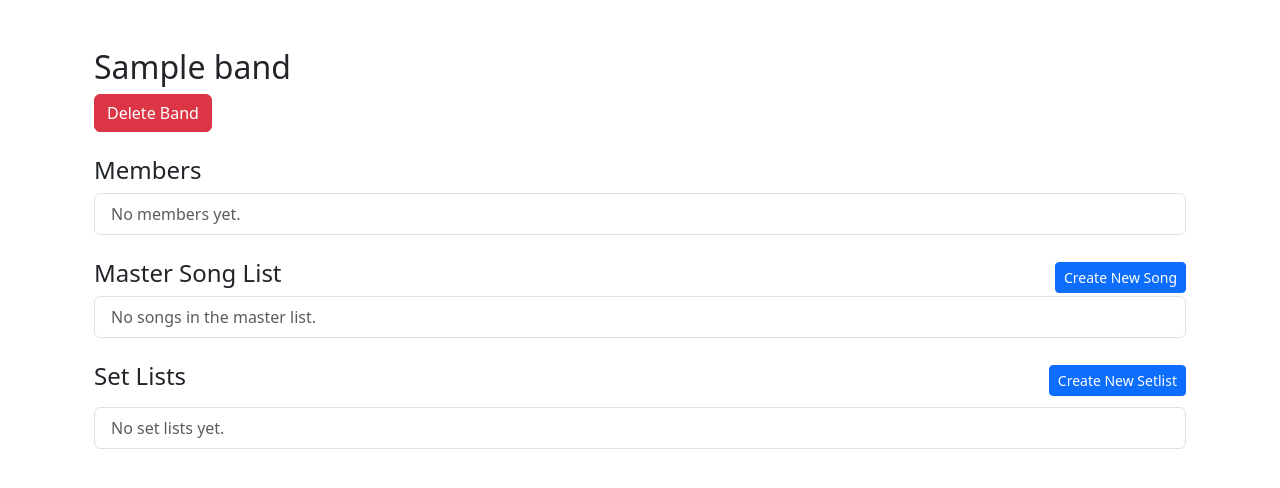
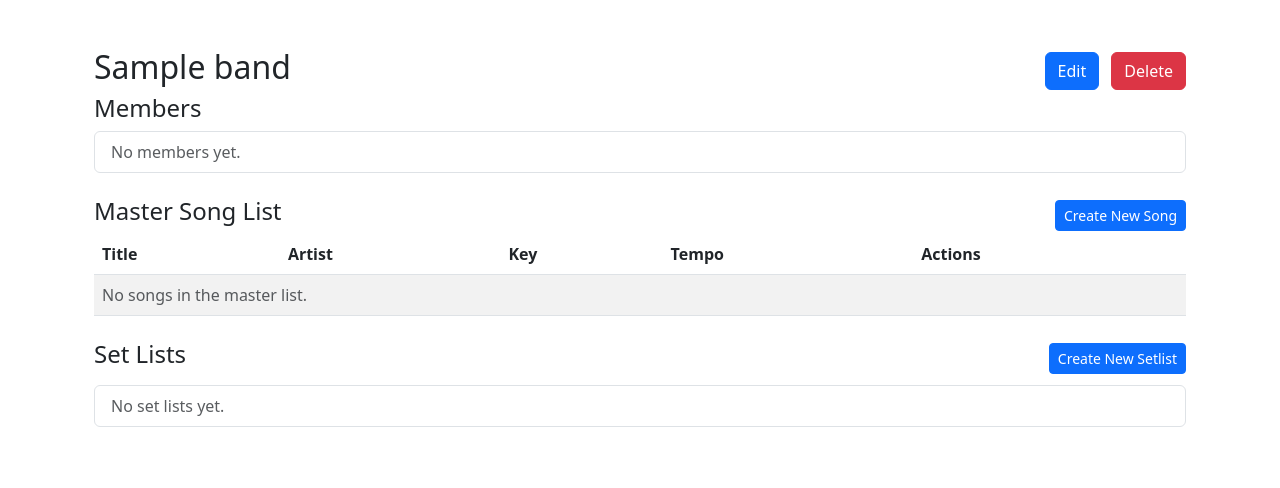
Before and after one commit to RichardModin/set_lists, a Django app: page /bands/1/ in a window 1280 px wide. Shown: the part 56-544 px from the top of the page. Run offline with Django 5.2, Linux system fonts and the light colour scheme; a user stored in the database is signed in; tables that the repository leaves empty hold one stand-in row (values such as "Sample post"); some libraries are stand-ins or nearby versions.

Commit message:
feat: allowing for the editing and deleting of bands and songs

```diff
--- a/core/urls.py
+++ b/core/urls.py
@@ -10,8 +10,11 @@
     path('bands/create/', views.create_band, name='create_band'),
     path('bands/<int:band_id>/', views.band_detail, name='band_detail'),
     path('bands/<int:band_id>/invite/', views.invite_member, name='invite_member'),
+    path('bands/<int:band_id>/edit/', views.edit_band, name='edit_band'),
     path('bands/<int:band_id>/delete/', views.delete_band, name='delete_band'),
     path('setlists/<int:band_id>/create/', views.create_setlist, name='create_setlist'),
     path('setlists/<int:setlist_id>/', views.view_setlist, name='view_setlist'),
     path('songs/<int:band_id>/create/', views.create_song, name='create_song'),
+    path('songs/<int:song_id>/edit/', views.edit_song, name='edit_song'),
+    path('songs/<int:song_id>/delete/', views.delete_song, name='delete_song'),
 ]
--- a/core/views.py
+++ b/core/views.py
@@ -2,8 +2,8 @@
 from django.contrib.auth.decorators import login_required
 from django.contrib import messages
 from django.contrib.auth import login
-from .models import Band, SetList, BandInvite
-from .forms import BandForm, SetListForm, UserRegisterForm, SongForm
+from .models import Band, SetList, BandInvite, Song
+from .forms import BandForm, SetListForm, UserRegisterForm,  SongForm
 
 
 def register(request):
@@ -36,6 +36,21 @@
     else:
         form = BandForm()
     return render(request, 'core/band_form.html', {'form': form})
+
+@login_required
+def edit_band(request, band_id):
+    band = get_object_or_404(Band, id=band_id)
+
+    if request.method == 'POST':
+        form = BandForm(request.POST, instance=band)
+        if form.is_valid():
+            form.save()
+            return redirect('core:band_detail', band_id=band.id)
+    else:
+        form = BandForm(instance=band)
+
+    return render(request, 'core/band_form.html', {'form': form, 'editing': True, 'band': band})
+
 
 @login_required
 def band_detail(request, band_id):
@@ -90,6 +105,31 @@
     return render(request, 'core/song_form.html', {'form': form, 'band': band})
 
 @login_required
+def edit_song(request, song_id):
+    song = get_object_or_404(Song, id=song_id)
+
+    if request.method == "POST":
+        form = SongForm(request.POST, instance=song)
+        if form.is_valid():
+            form.save()
+            return redirect('core:band_detail', band_id=song.band.id)
+    else:
+        form = SongForm(instance=song)
+
+    return render(request, 'core/song_form.html', {'form': form, 'band': song.band, 'editing': True})
+
+@login_required
+def delete_song(request, song_id):
+    song = get_object_or_404(Song, id=song_id)
+    band = song.band
+    if request.method == "POST":
+        song.delete()
+        return redirect('core:band_detail', band_id=band.id)  # Update with your actual song list URL name
+
+    return render(request, 'core/song_confirm_delete.html', {'song': song, 'band': band})
+
+
+@login_required
 def delete_band(request, band_id):
     band = get_object_or_404(Band, id=band_id)
     if request.method == "POST":
--- a/templates/base.html
+++ b/templates/base.html
@@ -4,6 +4,12 @@
   <meta charset="UTF-8">
   <title>{% block title %}Band Manager{% endblock %}</title>
   <link href="https://cdn.jsdelivr.net/npm/bootstrap@5.3.0/dist/css/bootstrap.min.css" rel="stylesheet">
+  <!-- DataTables CSS -->
+  <link rel="stylesheet" href="https://cdn.datatables.net/1.13.6/css/dataTables.bootstrap5.min.css">
+  <!-- jQuery + DataTables JS -->
+  <script src="https://code.jquery.com/jquery-3.6.0.min.js"></script>
+  <script src="https://cdn.datatables.net/1.13.6/js/jquery.dataTables.min.js"></script>
+  <script src="https://cdn.datatables.net/1.13.6/js/dataTables.bootstrap5.min.js"></script>
 </head>
 <body>
   <nav class="navbar navbar-expand-lg navbar-dark bg-dark mb-4">
--- a/templates/core/band_detail.html
+++ b/templates/core/band_detail.html
@@ -2,13 +2,16 @@
 
 {% block content %}
 <div class="container mt-5">
+  <div class="d-flex justify-content-between align-items-center">
     <h2>{{ band.name }}</h2>
-
-  <!-- Delete Band Button -->
-  <form action="{% url 'core:delete_band' band.id %}" method="post" class="mb-4">
+    <div>
+      <a href="{% url 'core:edit_band' band.id %}" class="btn btn-primary me-2">Edit</a>
+      <form action="{% url 'core:delete_band' band.id %}" method="post" class="d-inline">
         {% csrf_token %}
-    <button type="submit" class="btn btn-danger">Delete Band</button>
+        <button type="submit" class="btn btn-danger">Delete</button>
       </form>
+    </div>
+  </div>
 
   <!-- Band Members -->
   <div class="mb-4">
@@ -28,15 +31,35 @@
       <h4>Master Song List</h4>
       <a href="{% url 'core:create_song' band.id %}" class="btn btn-sm btn-primary">Create New Song</a>
     </div>
-    <ul class="list-group">
+    <table id="songsTable" class="table table-striped">
+      <thead>
+        <tr>
+          <th>Title</th>
+          <th>Artist</th>
+          <th>Key</th>
+          <th>Tempo</th>
+          <th>Actions</th>
+        </tr>
+      </thead>
+      <tbody>
         {% for song in band.songs.all %}
-        <li class="list-group-item">
-          <strong>{{ song.title }}</strong> by {{ song.artist }}
-        </li>
+          <tr>
+            <td>{{ song.title }}</td>
+            <td>{{ song.artist }}</td>
+            <td>{{ song.key }}</td>
+            <td>{{ song.tempo }}</td>
+            <td>
+              <a href="{% url 'core:edit_song' song.id %}" class="btn btn-sm btn-primary">Edit</a>
+              <a href="{% url 'core:delete_song' song.id %}" class="btn btn-sm btn-outline-danger">Delete</a>
+            </td>
+          </tr>
         {% empty %}
-        <li class="list-group-item text-muted">No songs in the master list.</li>
+          <tr>
+            <td colspan="5" class="text-muted">No songs in the master list.</td>
+          </tr>
         {% endfor %}
-    </ul>
+      </tbody>
+    </table>
   </div>
 
   <!-- Set Lists -->
```
Also changed, not shown: templates/core/band_form.html (+5 -5 lines), templates/core/song_confirm_delete.html (added, +13 -0 lines), templates/core/song_form.html (+6 -6 lines). Lines whose indentation alone changed are shown as unchanged.
